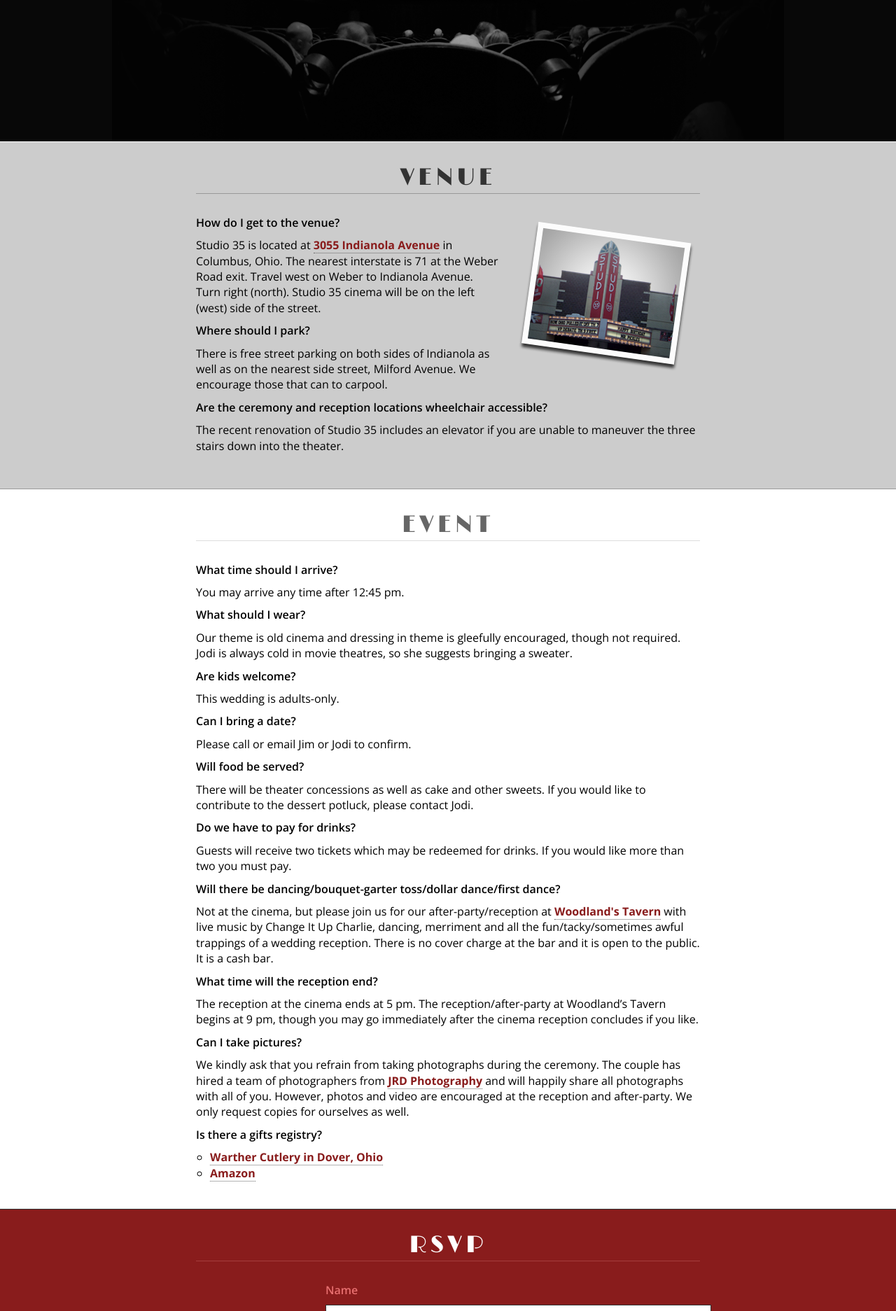
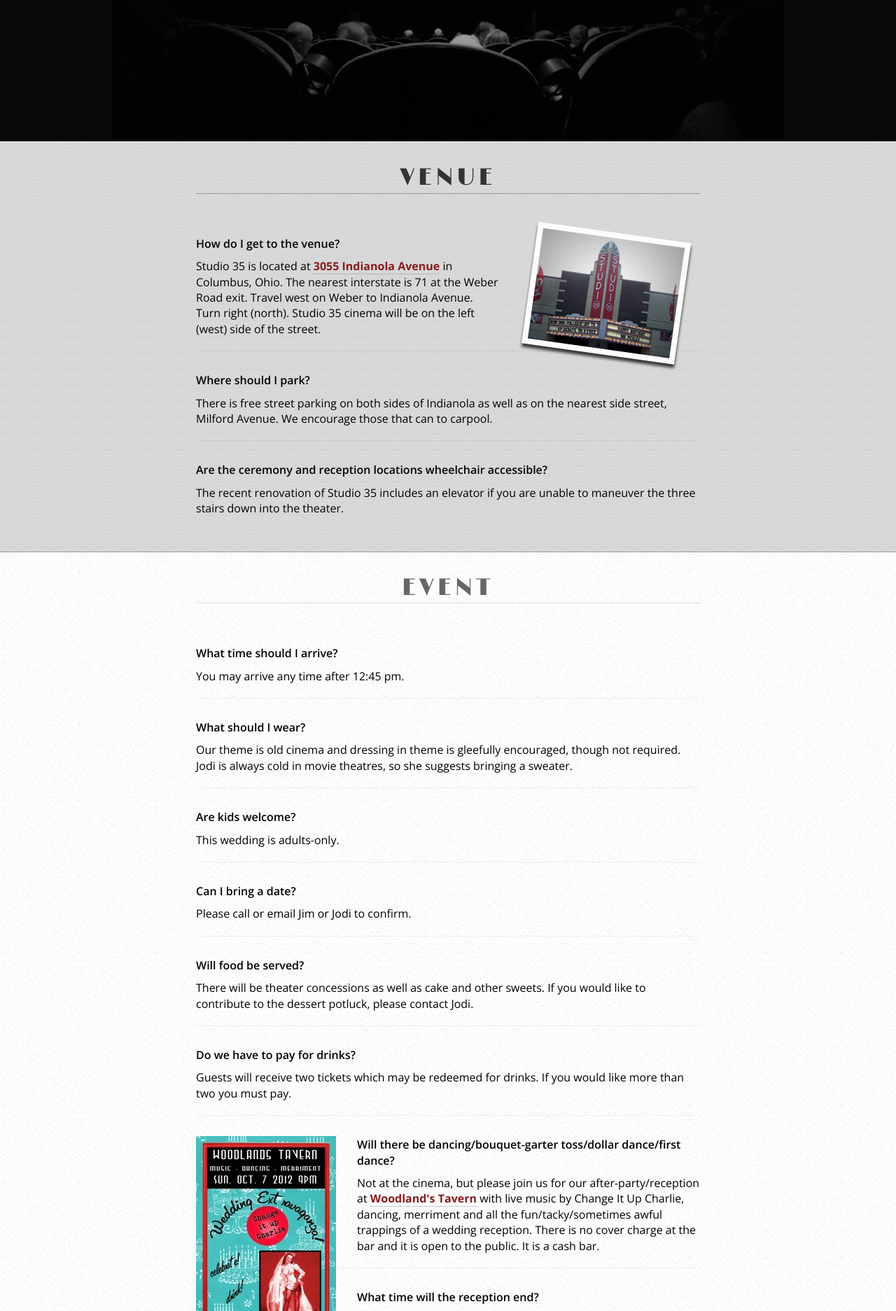
Before and after one commit to jodiandjim/jodiandjim.github.io, a Jekyll site: the page built from index.html, in a window 1280 px wide. Shown: the part 435-2308 px from the top of the page at 70% size. Built offline with Jekyll 4.4.1, drawn with Linux system fonts in a browser that asks for light colours.

Commit message:
Added after party flyer, added textures to section background, added more spacing between items.

```diff
--- a/_layouts/default.html
+++ b/_layouts/default.html
@@ -30,15 +30,15 @@
 
       <h2><a name="venue">Venue</a></h2>
 
-      <img class="inline" src="images/studio35.png" />
+      <img class="inline-right" src="images/studio35.png" />
 
-      <p><strong>How do I get to the venue?</strong></p>
+      <p class="question top">How do I get to the venue?</p>
       <p>Studio 35 is located at <a href="https://maps.google.com/maps?q=3055+Indianola+Avenue,+Columbus,+OH&hl=en&sll=39.966734,-82.961407&sspn=0.0099,0.020835&oq=3055+Indianola+Avenue&t=h&hnear=3055+Indianola+Ave,+Columbus,+Ohio+43202&z=16">3055 Indianola Avenue</a> in Columbus, Ohio. The nearest interstate is 71 at the Weber Road exit. Travel west on Weber to Indianola Avenue. Turn right (north). Studio 35 cinema will be on the left (west) side of the street.</p>
 
-      <p><strong>Where should I park?</strong></p>
+      <p class="question">Where should I park?</p>
       <p>There is free street parking on both sides of Indianola as well as on the nearest side street, Milford Avenue. We encourage those that can to carpool.</p>
 
-      <p><strong>Are the ceremony and reception locations wheelchair accessible?</strong></p>
+      <p class="question">Are the ceremony and reception locations wheelchair accessible?</p>
       <p>The recent renovation of Studio 35 includes an elevator if you are unable to maneuver the three stairs down into the theater.</p>
 
     </div>
@@ -49,34 +49,36 @@
 
       <h2><a name="event">Event</a></h2>
 
-      <p><strong>What time should I arrive?</strong></p>
+      <p class="question top">What time should I arrive?</p>
       <p>You may arrive any time after 12:45 pm.</p>
 
-      <p><strong>What should I wear?</strong></p>
+      <p class="question">What should I wear?</p>
       <p>Our theme is old cinema and dressing in theme is gleefully encouraged, though not required. Jodi is always cold in movie theatres, so she suggests bringing a sweater.</p>
 
-      <p><strong>Are kids welcome?</strong></p>
+      <p class="question">Are kids welcome?</p>
       <p>This wedding is adults-only.</p>
 
-      <p><strong>Can I bring a date?</strong></p>
+      <p class="question">Can I bring a date?</p>
       <p>Please call or email Jim or Jodi to confirm.</p>
 
-      <p><strong>Will food be served?</strong></p>
+      <p class="question">Will food be served?</p>
       <p>There will be theater concessions as well as cake and other sweets. If you would like to contribute to the dessert potluck, please contact Jodi.</p>
 
-      <p><strong>Do we have to pay for drinks?</strong></p>
+      <p class="question">Do we have to pay for drinks?</p>
       <p>Guests will receive two tickets which may be redeemed for drinks. If you would like more than two you must pay.</p>
 
-      <p><strong>Will there be dancing/bouquet-garter toss/dollar dance/first dance?</strong></p>
+      <a href="images/after-party-flyer.jpg"><img class="inline-left" src="images/after-party-flyer-thumb.jpg" /></a>
+
+      <p class="question">Will there be dancing/bouquet-garter toss/dollar dance/first dance?</p>
       <p>Not at the cinema, but please join us for our after-party/reception at <a href="https://maps.google.com/maps?q=woodlands+tavern&hl=en&ll=39.986459,-83.037608&spn=0.009897,0.020835&fb=1&gl=us&hq=woodlands+tavern&hnear=0x883888411d20f7b9:0x4a4da225635b628c,Bexley,+OH&cid=0,0,10985986198101086030&t=h&z=16&iwloc=A">Woodland's Tavern</a> with live music by Change It Up Charlie, dancing, merriment and all the fun/tacky/sometimes awful trappings of a wedding reception. There is no cover charge at the bar and it is open to the public. It is a cash bar.</p>
 
-      <p><strong>What time will the reception end?</strong></p>
+      <p class="question">What time will the reception end?</p>
       <p>The reception at the cinema ends at 5 pm. The reception/after-party at Woodland’s Tavern begins at 9 pm, though you may go immediately after the cinema reception concludes if you like.</p>
 
-      <p><strong>Can I take pictures?</strong></p>
+      <p class="question">Can I take pictures?</p>
       <p>We kindly ask that you refrain from taking photographs during the ceremony. The couple has hired a team of photographers from <a href="http://www.jrdphotography.com/">JRD Photography</a> and will happily share all photographs with all of you. However, photos and video are encouraged at the reception and after-party. We only request copies for ourselves as well.</p>
 
-      <p><strong>Is there a gifts registry?</strong></p>
+      <p class="question">Is there a gifts registry?</p>
       <ul class="registry">
         <li><a href="http://www.warthercutlery.com/gifts/index/view/code/6281eb918b29b4e073265335c7a1755b/">Warther Cutlery in Dover, Ohio</a></li>
         <li><a href="http://www.amazon.com/registry/wedding/1ZVM0ISVE8Y75">Amazon</a></li>
--- a/stylesheets/screen.css
+++ b/stylesheets/screen.css
@@ -131,7 +131,7 @@
 
 /* line 56, ../sass/screen.scss */
 .venue-wrapper {
-  background: #ccc;
+  background: #cccccc url(../images/arches.png);
   border-bottom: 1px solid #999;
   padding: 40px 0;
 }
@@ -144,57 +144,65 @@
 .venue-wrapper h2 a {
   color: #333;
 }
+/* line 67, ../sass/screen.scss */
+.venue-wrapper p.question {
+  border-top: 1px solid #ccc;
+}
 
-/* line 69, ../sass/screen.scss */
+/* line 72, ../sass/screen.scss */
 .event-wrapper {
-  background: #fff;
+  background: white url(../images/retro_white.png);
   border-bottom: 1px solid #333;
   padding: 40px 0;
 }
-/* line 73, ../sass/screen.scss */
+/* line 76, ../sass/screen.scss */
 .event-wrapper h2 {
   border-bottom: 1px solid #ddd;
   padding-bottom: 10px;
 }
-/* line 76, ../sass/screen.scss */
+/* line 79, ../sass/screen.scss */
 .event-wrapper h2 a {
   color: #666;
 }
+/* line 83, ../sass/screen.scss */
+.event-wrapper p.question {
+  border-top: 1px solid #eee;
+}
 
-/* line 82, ../sass/screen.scss */
+/* line 88, ../sass/screen.scss */
 .rsvp-wrapper {
   background: #891c1c;
   border-bottom: 1px solid #666;
   padding: 40px 0;
 }
-/* line 86, ../sass/screen.scss */
+/* line 92, ../sass/screen.scss */
 .rsvp-wrapper h2 {
   border-bottom: 1px solid #a53d3d;
   padding-bottom: 10px;
 }
-/* line 89, ../sass/screen.scss */
+/* line 95, ../sass/screen.scss */
 .rsvp-wrapper h2 a {
   color: #fff;
 }
 
-/* line 95, ../sass/screen.scss */
+/* line 101, ../sass/screen.scss */
 .footer-wrapper {
   background: #232323;
   color: #a53d3d;
   font-size: 85%;
   padding: 12px 0;
 }
-/* line 100, ../sass/screen.scss */
+/* line 106, ../sass/screen.scss */
 .footer-wrapper p {
   text-align: right;
 }
-/* line 103, ../sass/screen.scss */
+/* line 109, ../sass/screen.scss */
 .footer-wrapper a {
   color: #e87070;
   font-weight: normal;
 }
 
-/* line 109, ../sass/screen.scss */
+/* line 115, ../sass/screen.scss */
 h1 {
   border-bottom: 1px solid #222;
   color: #fff;
@@ -204,7 +212,7 @@
   padding-bottom: 30px;
 }
 
-/* line 118, ../sass/screen.scss */
+/* line 124, ../sass/screen.scss */
 h2 {
   color: #999;
   font-family: 'Limelight', sans-serif;
@@ -214,63 +222,77 @@
   text-transform: uppercase;
 }
 
-/* line 127, ../sass/screen.scss */
+/* line 133, ../sass/screen.scss */
 p {
   margin: 10px 0;
   text-align: left;
 }
 
-/* line 132, ../sass/screen.scss */
-strong {
+/* line 138, ../sass/screen.scss */
+p.question {
   font-weight: 600;
+  margin-top: 20px;
+  padding-top: 30px;
 }
 
-/* line 136, ../sass/screen.scss */
-.inline {
+/* line 144, ../sass/screen.scss */
+p.question.top {
+  border-top: none;
+}
+
+/* line 148, ../sass/screen.scss */
+.inline-left {
+  float: left;
+  margin: 40px 30px 40px 0;
+}
+
+/* line 153, ../sass/screen.scss */
+.inline-right {
   float: right;
   margin-left: 20px;
 }
 
-/* line 141, ../sass/screen.scss */
+/* line 158, ../sass/screen.scss */
 ul.registry {
+  margin-bottom: 10px;
   text-align: left;
 }
-/* line 143, ../sass/screen.scss */
+/* line 161, ../sass/screen.scss */
 ul.registry li {
   list-style-type: circle;
   margin-left: 20px;
 }
 
-/* line 149, ../sass/screen.scss */
+/* line 167, ../sass/screen.scss */
 #form1 {
   margin: 0 auto;
   text-align: left;
   width: 350px;
 }
-/* line 153, ../sass/screen.scss */
+/* line 171, ../sass/screen.scss */
 #form1 p {
   color: #e87070;
   font-size: 90%;
   line-height: 130%;
 }
-/* line 158, ../sass/screen.scss */
+/* line 176, ../sass/screen.scss */
 #form1 .desc {
   color: #e87070;
   display: block;
   font-weight: 600;
   margin-bottom: 10px;
 }
-/* line 164, ../sass/screen.scss */
+/* line 182, ../sass/screen.scss */
 #form1 input, #form1 textarea {
   border: 1px solid #333;
   margin-bottom: 12px;
   padding: 6px;
 }
-/* line 169, ../sass/screen.scss */
+/* line 187, ../sass/screen.scss */
 #form1 .hide {
   display: none;
 }
-/* line 172, ../sass/screen.scss */
+/* line 190, ../sass/screen.scss */
 #form1 .btTxt {
   -webkit-border-radius: 3px;
   -moz-border-radius: 3px;
@@ -293,15 +315,15 @@
   text-transform: uppercase;
 }
 
-/* line 189, ../sass/screen.scss */
+/* line 207, ../sass/screen.scss */
 a {
-  border-bottom: 1px dotted #666;
+  border-bottom: 1px dotted #999;
   color: #891c1c;
   font-weight: bold;
   text-decoration: none;
 }
 
-/* line 196, ../sass/screen.scss */
+/* line 214, ../sass/screen.scss */
 h1 a, h2 a, .nav-wrapper ul li a {
   border-bottom: none;
   font-weight: normal;
```
Also changed, not shown: sass/screen.scss (+23 -5 lines), images/after-party-flyer-thumb.jpg (added), images/after-party-flyer.jpg (added), images/arches.png, images/diamond.png (deleted), images/retro_white.png (added).
